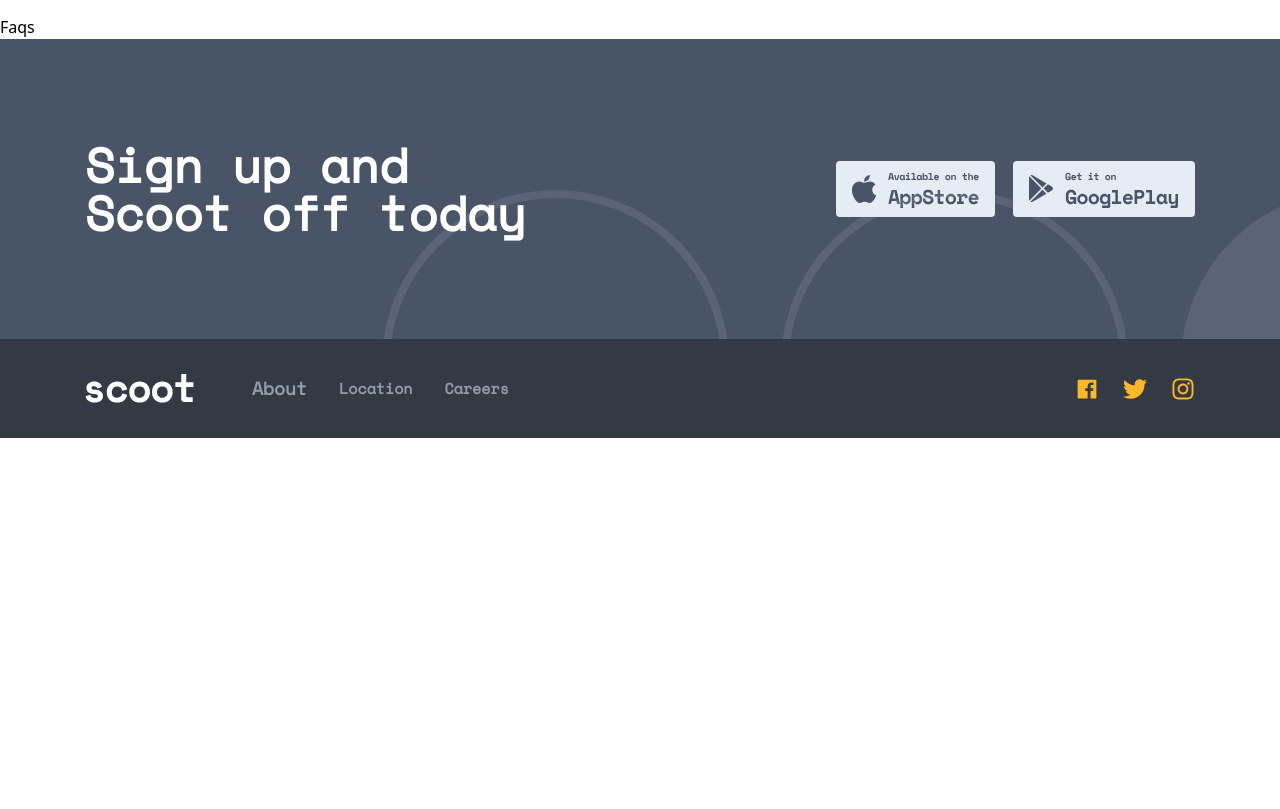
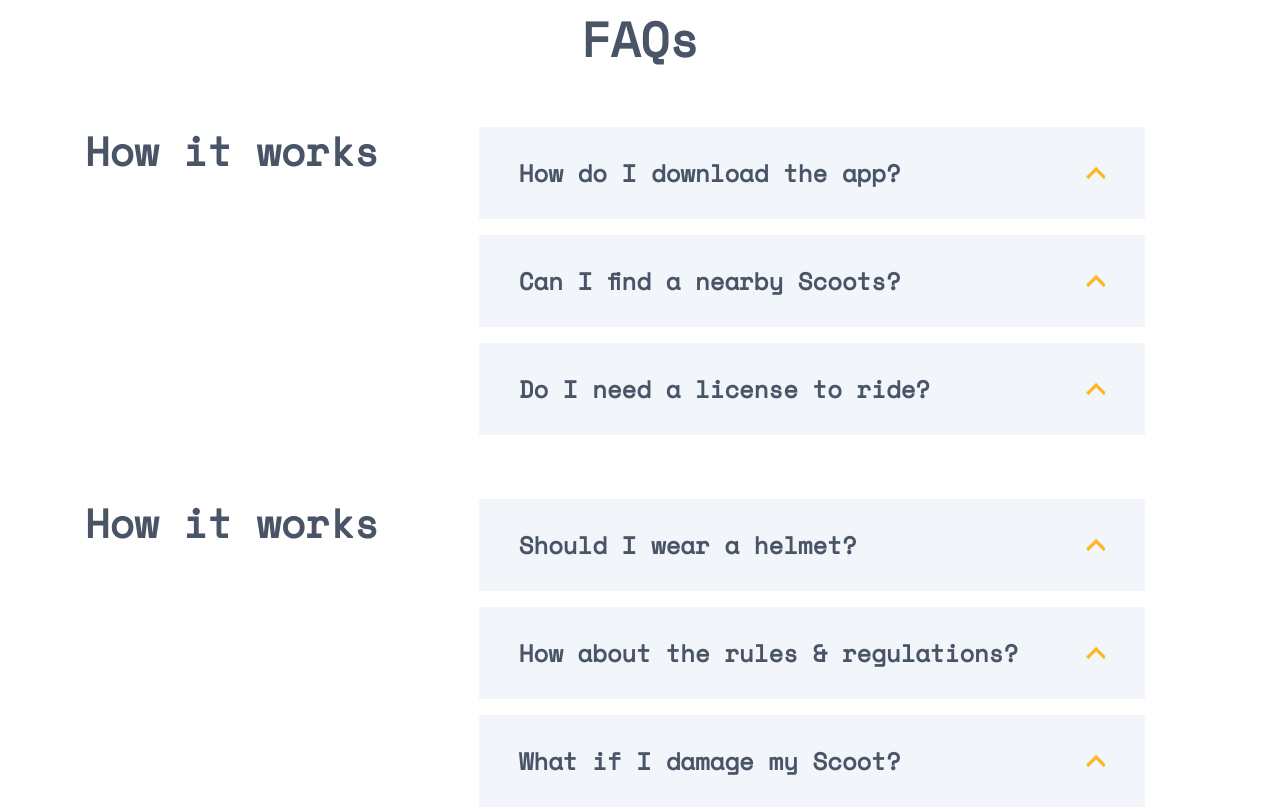
Before and after one commit to umidjonhp/scoot, a React (Vite) app: page /about in a window 1280 px wide. Shown: the part 2220-3029 px from the top of the page. Before the commit the page ends 2658 px from the top, so only its background shows below. Built offline with nearby package versions, Linux system fonts and the light colour scheme.

Commit message:
accordion added

```diff
--- a/package.json
+++ b/package.json
@@ -10,6 +10,7 @@
     "preview": "vite preview"
   },
   "dependencies": {
+    "@material-tailwind/react": "^2.1.5",
     "react": "^18.2.0",
     "react-dom": "^18.2.0",
     "react-icons": "^4.12.0",
--- a/src/components/pages/about-components/faqs/Faqs.jsx
+++ b/src/components/pages/about-components/faqs/Faqs.jsx
@@ -1,5 +1,101 @@
+import React from "react";
+import {
+  Accordion,
+  AccordionHeader,
+  AccordionBody,
+} from "@material-tailwind/react";
+// acardion base
+const worksBase = [
+  {
+    id: 1,
+    title: "How do I download the app?",
+    info: "To download the Scoot app, you can search “Scoot” in both the App and Google Play stores. An even simpler way to do it would be to click the relevant link at the bottom of this page and you’ll be re-directed to the correct page.",
+  },
+  {
+    id: 2,
+    title: "Can I find a nearby Scoots?",
+    info: "To download the Scoot app, you can search “Scoot” in both the App and Google Play stores. An even simpler way to do it would be to click the relevant link at the bottom of this page and you’ll be re-directed to the correct page.",
+  },
+  {
+    id: 3,
+    title: "Do I need a license to ride?",
+    info: "To download the Scoot app, you can search “Scoot” in both the App and Google Play stores. An even simpler way to do it would be to click the relevant link at the bottom of this page and you’ll be re-directed to the correct page.",
+  },
+];
+const drivingBase = [
+  {
+    id: 4,
+    title: "Should I wear a helmet?",
+    info: "Yes, please do! All cities have different laws. But we strongly strongly strongly recommend always wearing a helmet regardless of the local laws. We like you and we want you to be as safe as possible while Scooting.",
+  },
+  {
+    id: 5,
+    title: "How about the rules & regulations?",
+    info: "Yes, please do! All cities have different laws. But we strongly strongly strongly recommend always wearing a helmet regardless of the local laws. We like you and we want you to be as safe as possible while Scooting.",
+  },
+  {
+    id: 6,
+    title: "What if I damage my Scoot?",
+    info: "Yes, please do! All cities have different laws. But we strongly strongly strongly recommend always wearing a helmet regardless of the local laws. We like you and we want you to be as safe as possible while Scooting.",
+  },
+];
+
 export const Faqs = () => {
+  const [open, setOpen] = React.useState(0);
+
+  const acardionHandler = (id, open) => {
+    return (
+      <svg
+        xmlns="http://www.w3.org/2000/svg"
+        width="18"
+        height="13"
+        viewBox="0 0 18 13"
+        fill="none"
+        className={`${id === open ? "rotate-180" : ""} h-5 w-5 transition-transform`}
+      >
+        <path d="M2 11L10 3L18 11" stroke="#FCB72B" stroke-width="3" />
+      </svg>
+    );
+  }
+  const handleOpen = (value) => setOpen(open === value ? 0 : value);
+
   return (
-    <div>Faqs</div>
+    <div className="container flex flex-col gap-16 mb-40  ">
+      <h2 className="text-darkNavy text-5xl font-bold font-spaceMono leading-[48px] text-center">FAQs</h2>
+      <div className="flex  gap-[100px]">
+        <h3 className="text-darkNavy text-[40px] font-bold font-spaceMono leading-[48px]">How it works</h3>
+        <div className="w-[60%] flex flex-col gap-4">
+          {
+            worksBase.map((acc) => {
+              return (
+                <Accordion open={open === acc.id} icon={acardionHandler(acc.id, open)}>
+                  <AccordionHeader onClick={() => handleOpen(acc.id)} className="w-[100%] flex items-center justify-between py-8 px-[40px] bg-snow text-darkNavy text-2xl font-bold font-spaceMono leading-7">{acc.title}</AccordionHeader>
+                  <AccordionBody className="bg-snow px-[40px] pb-8 text-darkNavy text-[15px] font-lexendDeca leading-[25px]">
+                    <span>{acc.info}</span>
+                  </AccordionBody>
+                </Accordion>
+              )
+            })
+          }
+        </div>
+      </div>
+      <div className="flex  gap-[100px]">
+        <h3 className="text-darkNavy text-[40px] font-bold font-spaceMono leading-[48px]">How it works</h3>
+        <div className="w-[60%] flex flex-col gap-4">
+          {
+            drivingBase.map((acc) => {
+              return (
+                <Accordion open={open === acc.id} icon={acardionHandler(acc.id, open)}>
+                  <AccordionHeader onClick={() => handleOpen(acc.id)} className="w-[100%] flex items-center justify-between py-8 px-[40px] bg-snow text-darkNavy text-2xl font-bold font-spaceMono leading-7">{acc.title}</AccordionHeader>
+                  <AccordionBody className="bg-snow px-[40px] pb-8 text-darkNavy text-[15px] font-lexendDeca leading-[25px]">
+                    <span>{acc.info}</span>
+                  </AccordionBody>
+                </Accordion>
+              )
+            })
+          }
+        </div>
+      </div>
+    </div>
   )
 }
```
Also changed, not shown: 1 other file (tests, documents, lock files or other folders).
